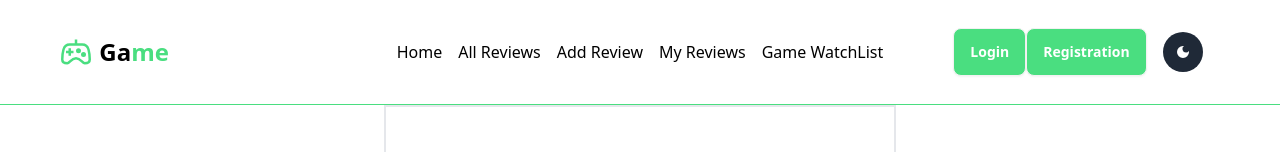
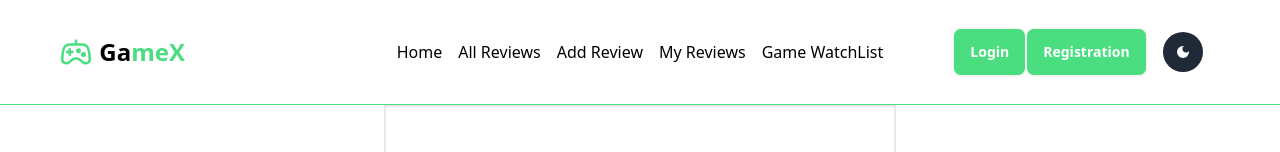
Before and after one commit to Takmim00/Chill-gamer-client, a React (Vite) app: page /login in a window 1280 px wide. Shown: the top 152 px of the page. Built offline with nearby package versions, Linux system fonts and the light colour scheme; no server answers.

Commit message:
icon change

```diff
--- a/index.html
+++ b/index.html
@@ -2,9 +2,9 @@
 <html lang="en" data-theme="light">
   <head>
     <meta charset="UTF-8" />
-    <link rel="icon" type="image/svg+xml" href="/vite.svg" />
+    <link rel="icon" type="image/svg+xml" href="/public/gamex.png" />
     <meta name="viewport" content="width=device-width, initial-scale=1.0" />
-    <title>Vite + React</title>
+    <title>GameX</title>
   </head>
   <body>
     <div id="root"></div>
--- a/src/components/Navbar.jsx
+++ b/src/components/Navbar.jsx
@@ -72,7 +72,7 @@ const Navbar = () => {
           </ul>
         </div>
         <Link to="/" className="md:text-2xl gap-2  font-bold flex items-center">
-        <GrGamepad className="text-3xl text-green-400" /> <p>Ga<span className="text-green-400">me</span></p>
+        <GrGamepad className="text-3xl text-green-400" /> <p>Ga<span className="text-green-400">meX</span></p>
         </Link>
       </div>
       <div className="navbar-center hidden lg:flex">
```
Also changed, not shown: public/gamex.png (added).
